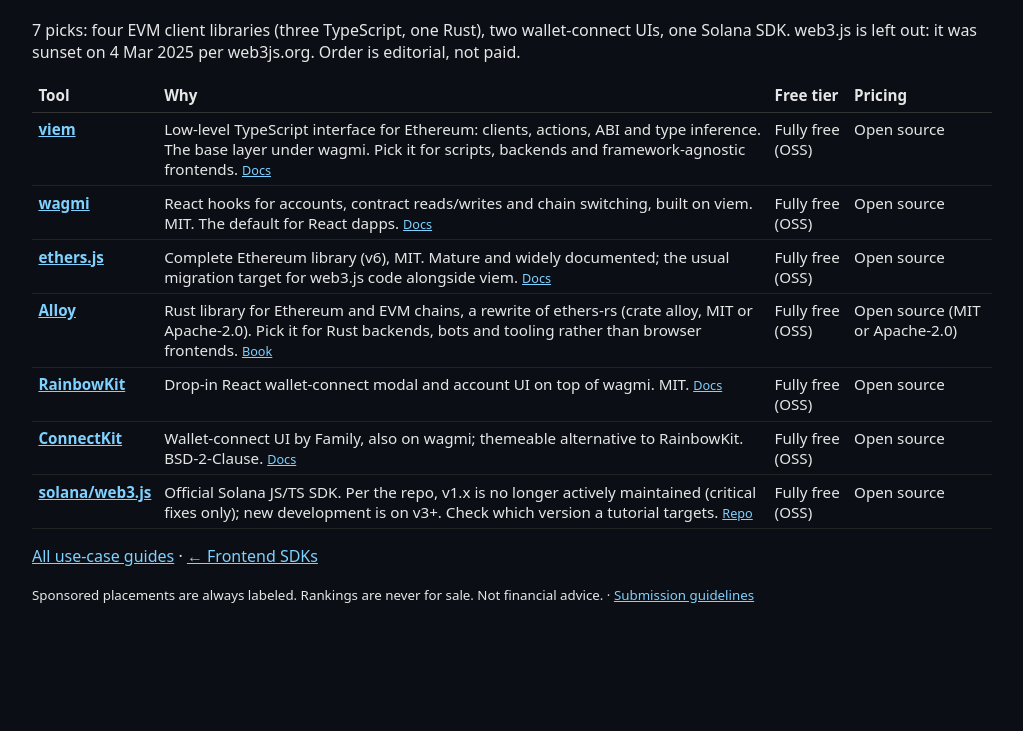
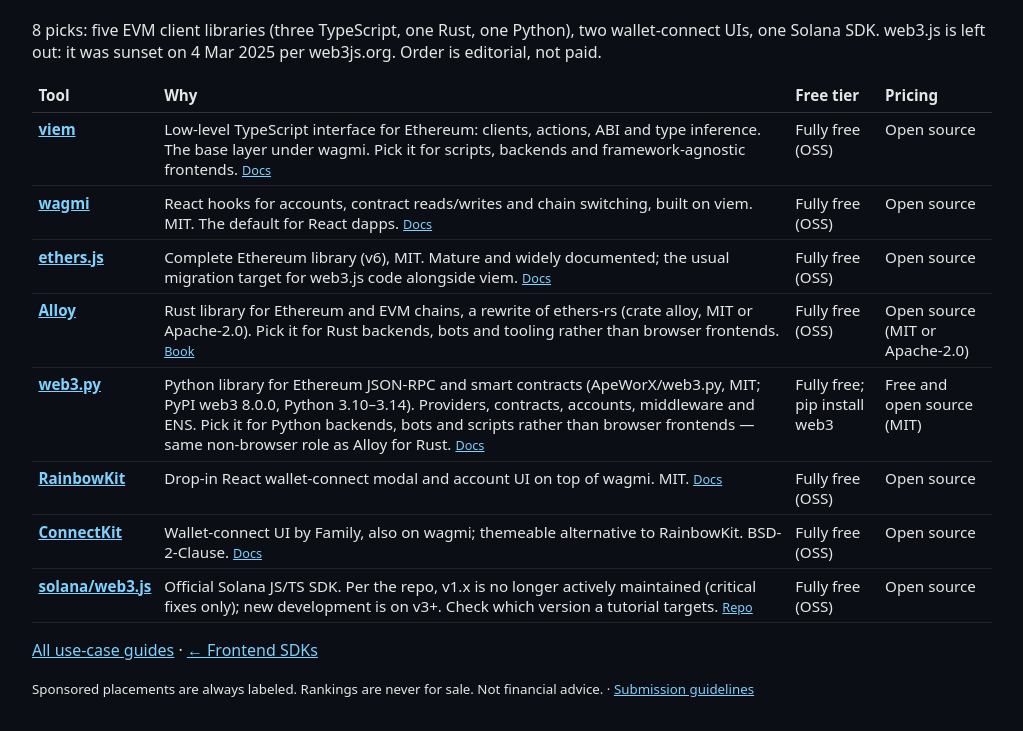
Before and after one commit to biff-cloud/builderstack, an Astro site: page /builderstack/best/frontend-sdks in a window 1280 px wide. Shown: the part 105-836 px from the top of the page, without its empty margins (128-1151 px from the left). Before the commit the page ends 800 px from the top, so only its background shows below. Built offline with nearby package versions, Linux system fonts and the light colour scheme; Astro itself is replaced by a stand-in of ours.

Commit message:
Add web3.py to /best/frontend-sdks/ (8 picks)
Python EVM client next to Alloy (non-browser precedent); intro now five EVM libs (3 TS, 1 Rust, 1 Python).

```diff
--- a/src/pages/best/frontend-sdks.astro
+++ b/src/pages/best/frontend-sdks.astro
@@ -1,11 +1,12 @@
 ---
 import Base from "../../layouts/Base.astro"; import tools from "../../data/tools.json"; import Featured from "../../components/Featured.astro";
-// Sources checked 2026-10-22: all source URLs return 200; GitHub repos not archived; licenses from GitHub API.
+// Sources checked 2026-11-06 (web3.py docs + PyPI 8.0.0; prior picks 2026-10-22): all source URLs return 200; GitHub repos not archived; licenses from GitHub API.
 const picks = [
   { slug: "viem", src: "https://viem.sh/docs/introduction", label: "Docs", note: "Low-level TypeScript interface for Ethereum: clients, actions, ABI and type inference. The base layer under wagmi. Pick it for scripts, backends and framework-agnostic frontends." },
   { slug: "wagmi", src: "https://wagmi.sh/react/getting-started", label: "Docs", note: "React hooks for accounts, contract reads/writes and chain switching, built on viem. MIT. The default for React dapps." },
   { slug: "ethers-js", src: "https://docs.ethers.org/v6/", label: "Docs", note: "Complete Ethereum library (v6), MIT. Mature and widely documented; the usual migration target for web3.js code alongside viem." },
   { slug: "alloy", src: "https://alloy.rs", label: "Book", note: "Rust library for Ethereum and EVM chains, a rewrite of ethers-rs (crate alloy, MIT or Apache-2.0). Pick it for Rust backends, bots and tooling rather than browser frontends." },
+  { slug: "web3-py", src: "https://web3py.readthedocs.io/", label: "Docs", note: "Python library for Ethereum JSON-RPC and smart contracts (ApeWorX/web3.py, MIT; PyPI web3 8.0.0, Python 3.10–3.14). Providers, contracts, accounts, middleware and ENS. Pick it for Python backends, bots and scripts rather than browser frontends — same non-browser role as Alloy for Rust." },
   { slug: "rainbowkit", src: "https://rainbowkit.com/docs/introduction", label: "Docs", note: "Drop-in React wallet-connect modal and account UI on top of wagmi. MIT." },
   { slug: "connectkit", src: "https://family.co/docs/connectkit", label: "Docs", note: "Wallet-connect UI by Family, also on wagmi; themeable alternative to RainbowKit. BSD-2-Clause." },
   { slug: "solana-web3-js", src: "https://github.com/solana-foundation/solana-web3.js", label: "Repo", note: "Official Solana JS/TS SDK. Per the repo, v1.x is no longer actively maintained (critical fixes only); new development is on v3+. Check which version a tutorial targets." },
@@ -13,7 +14,7 @@ const picks = [
 ---
 <Base title="Best web3 frontend SDKs — BuilderStack" description={`Web3 frontend SDKs and wallet-connect kits compared: ${picks.map(p => p.t.name).join(", ")}.`}>
 <h1>Best web3 frontend SDKs</h1>
-<p>{picks.length} picks: four EVM client libraries (three TypeScript, one Rust), two wallet-connect UIs, one Solana SDK. web3.js is left out: it was sunset on 4 Mar 2025 per web3js.org. Order is editorial, not paid.</p>
+<p>{picks.length} picks: five EVM client libraries (three TypeScript, one Rust, one Python), two wallet-connect UIs, one Solana SDK. web3.js is left out: it was sunset on 4 Mar 2025 per web3js.org. Order is editorial, not paid.</p>
 <Featured guide="frontend-sdks"/>
 <table style="width:100%;border-collapse:collapse;font-size:.95rem">
 <thead><tr>
```
